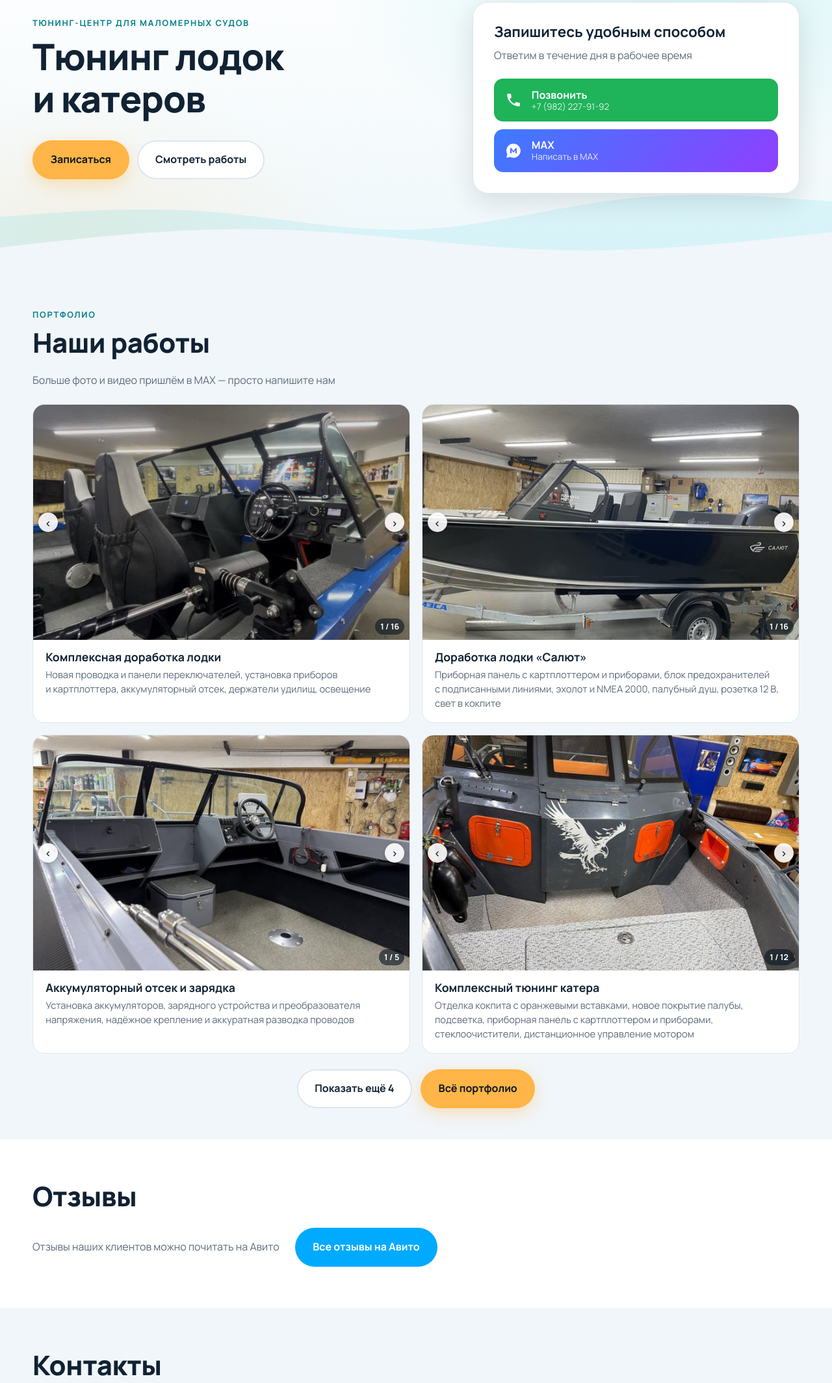
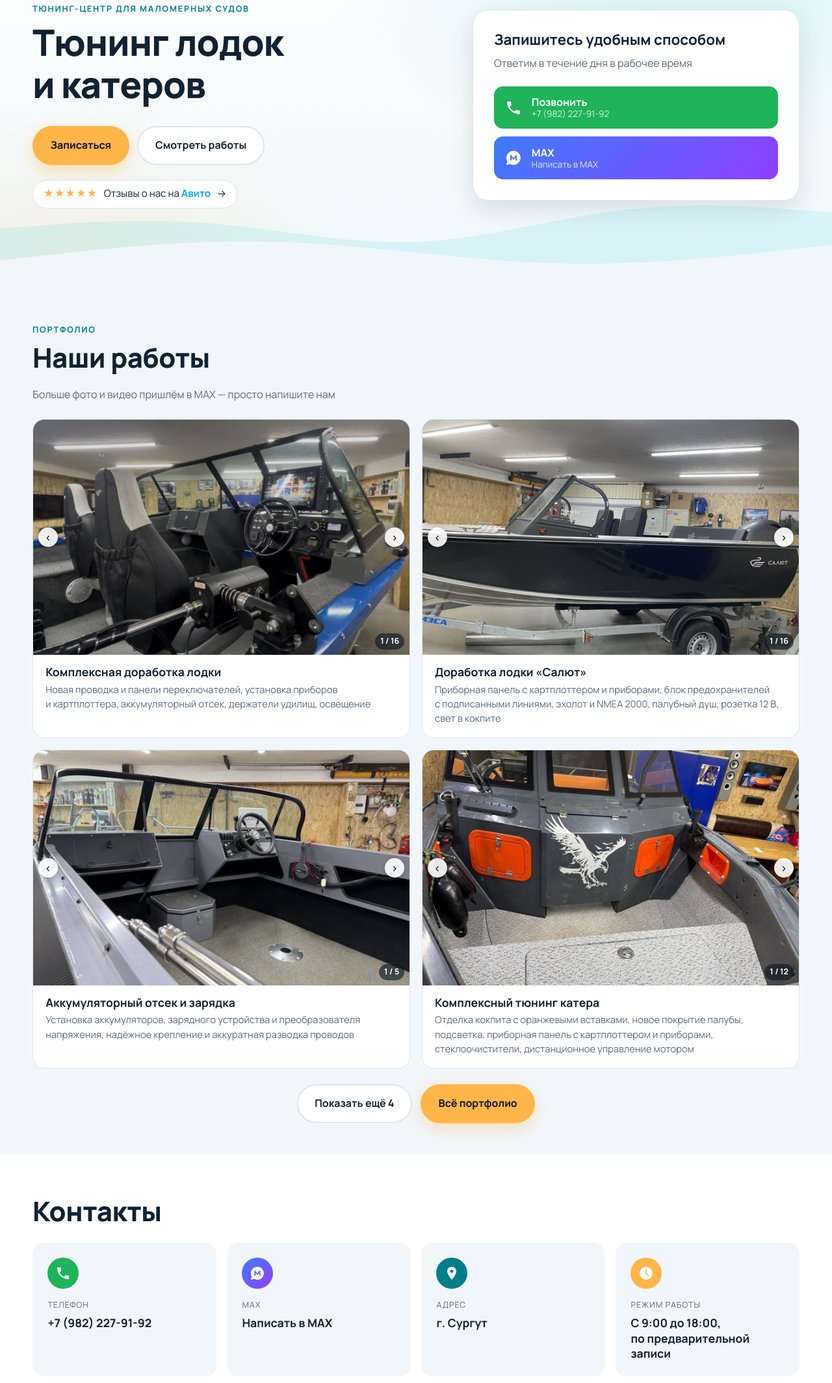
Before and after one commit to the-yaks/boat-tuning, a plain HTML site: page index.html in a window 1280 px wide. Shown: the part 180-2309 px from the top of the page at 65% size. Drawn offline with Linux system fonts and the light colour scheme.

Commit message:
Ссылка на отзывы Авито перенесена на первый экран
Отдельный блок «Отзывы» и пункт меню убраны.

Co-Authored-By: Claude Opus 5.5 <noreply@anthropic.com>
Claude-Session: https://claude.ai/code/session_01Gnkcb46VtdBGs2xpKo3arh

```diff
--- a/index.html
+++ b/index.html
@@ -128,6 +128,10 @@ p, li, figcaption { text-wrap: pretty; }
 .lead { font-size: clamp(1.02rem, 1.6vw, 1.2rem); color: var(--muted); max-width: 38rem; }
 .hero__cta { display: flex; flex-wrap: wrap; gap: .8rem; margin: 2rem 0 0; }
 
+.hero__reviews { display: inline-flex; align-items: center; gap: .6rem; margin-top: 1.4rem; padding: .55rem 1rem; border-radius: 999px; background: #fff; border: 1px solid var(--line); text-decoration: none; font-size: .95rem; color: var(--ink); transition: border-color .2s, box-shadow .2s; }
+.hero__reviews:hover { border-color: #00aaff; box-shadow: 0 6px 18px rgba(0, 170, 255, .15); }
+.hero__reviews b { color: #00aaff; }
+.hero__stars { color: var(--sun); letter-spacing: .05em; }
 .hero__card {
   background: #fff;
   border: 1px solid var(--line);
@@ -236,26 +240,12 @@ p, li, figcaption { text-wrap: pretty; }
   .lightbox__prev, .lightbox__next { top: auto; bottom: 8px; transform: none; }
 }
 
-/* Reviews */
-#reviews { padding: clamp(2.5rem, 5vw, 4rem) 0; }
-.reviews { display: grid; grid-template-columns: repeat(3, 1fr); gap: 1rem; margin-top: 1.5rem; }
-.reviews:empty { display: none; }
-.review { background: var(--bg-alt); border: 1px solid transparent; border-radius: var(--radius); padding: 1.3rem 1.4rem; display: flex; flex-direction: column; gap: .6rem; }
-.review__stars { color: var(--sun); letter-spacing: .1em; font-size: 1.05rem; }
-.review p { margin: 0; }
-.review__meta { margin-top: auto; color: var(--muted); font-size: .85rem; }
-.reviews__cta { display: flex; flex-wrap: wrap; align-items: center; gap: .8rem 1.5rem; margin-top: 1.5rem; }
-.reviews__cta p { margin: 0; color: var(--muted); }
-.btn--avito { background: #00aaff; color: #fff; }
-@media (max-width: 960px) { .reviews { grid-template-columns: 1fr 1fr; } }
-@media (max-width: 560px) { .reviews { grid-template-columns: 1fr; } }
-
 /* Contacts */
 #contacts { padding: clamp(2.5rem, 5vw, 4rem) 0; }
 .ccards { display: grid; grid-template-columns: repeat(4, 1fr); gap: 1rem; margin-top: 1.5rem; }
-.ccard { display: flex; flex-direction: column; gap: .35rem; padding: 1.4rem; background: #fff; border: 1px solid transparent; border-radius: var(--radius); text-decoration: none; color: var(--ink); }
+.ccard { display: flex; flex-direction: column; gap: .35rem; padding: 1.4rem; background: var(--bg-alt); border: 1px solid transparent; border-radius: var(--radius); text-decoration: none; color: var(--ink); }
 .ccard--link { transition: transform .15s, box-shadow .2s, border-color .2s, background .2s; }
-.ccard--link:hover { transform: translateY(-3px); border-color: var(--line); box-shadow: var(--shadow); }
+.ccard--link:hover { transform: translateY(-3px); background: #fff; border-color: var(--line); box-shadow: var(--shadow); }
 .ccard__icon { width: 48px; height: 48px; border-radius: 50%; display: grid; place-items: center; color: #fff; margin-bottom: .6rem; }
 .ccard__icon svg { width: 24px; height: 24px; fill: currentColor; }
 .ccard__icon--phone { background: var(--phone); }
@@ -326,7 +316,6 @@ p, li, figcaption { text-wrap: pretty; }
     <nav class="nav" id="nav">
       <a href="#works">Работы</a>
       <a href="portfolio.html">Портфолио</a>
-      <a href="#reviews">Отзывы</a>
       <a href="#contacts">Контакты</a>
     </nav>
     <a class="header__phone" data-contact="phone" href="tel:+79822279192" aria-label="Позвонить: +7 (982) 227-91-92" title="+7 (982) 227-91-92"><svg viewBox="0 0 24 24" aria-hidden="true"><path d="M6.6 10.8a15.1 15.1 0 0 0 6.6 6.6l2.2-2.2c.3-.3.7-.4 1-.2 1.1.4 2.3.6 3.6.6.6 0 1 .4 1 1V20c0 .6-.4 1-1 1A17 17 0 0 1 3 4c0-.6.4-1 1-1h3.5c.6 0 1 .4 1 1 0 1.3.2 2.5.6 3.6.1.3 0 .7-.2 1z"/></svg></a>
@@ -348,6 +337,11 @@ p, li, figcaption { text-wrap: pretty; }
           <a href="#contacts" class="btn btn--primary">Записаться</a>
           <a href="#works" class="btn btn--ghost">Смотреть работы</a>
         </div>
+        <a class="hero__reviews" href="https://www.avito.ru/surgut/predlozheniya_uslug/tyuning_lodok_i_katerov_7838811883" target="_blank" rel="noopener">
+          <span class="hero__stars" aria-hidden="true">★★★★★</span>
+          <span>Отзывы о&nbsp;нас на&nbsp;<b>Авито</b></span>
+          <span aria-hidden="true">→</span>
+        </a>
       </div>
       <div class="hero__card" aria-label="Быстрая запись">
         <h2>Запишитесь удобным способом</h2>
@@ -596,20 +590,8 @@ p, li, figcaption { text-wrap: pretty; }
     </div>
   </section>
 
-  <!-- REVIEWS -->
-  <section class="section" id="reviews">
-    <div class="container">
-      <h2 class="section__title">Отзывы</h2>
-      <div class="reviews" id="reviewsList"></div>
-      <div class="reviews__cta">
-        <p>Отзывы наших клиентов можно почитать на&nbsp;Авито</p>
-        <a class="btn btn--avito" href="https://www.avito.ru/surgut/predlozheniya_uslug/tyuning_lodok_i_katerov_7838811883" target="_blank" rel="noopener">Все отзывы на&nbsp;Авито</a>
-      </div>
-    </div>
-  </section>
-
   <!-- CONTACTS -->
-  <section class="section section--dark" id="contacts">
+  <section class="section" id="contacts">
     <div class="container">
       <h2 class="section__title">Контакты</h2>
       <div class="ccards">
```
Also changed, not shown: portfolio.html (+7 -18 lines), 1 other file.
